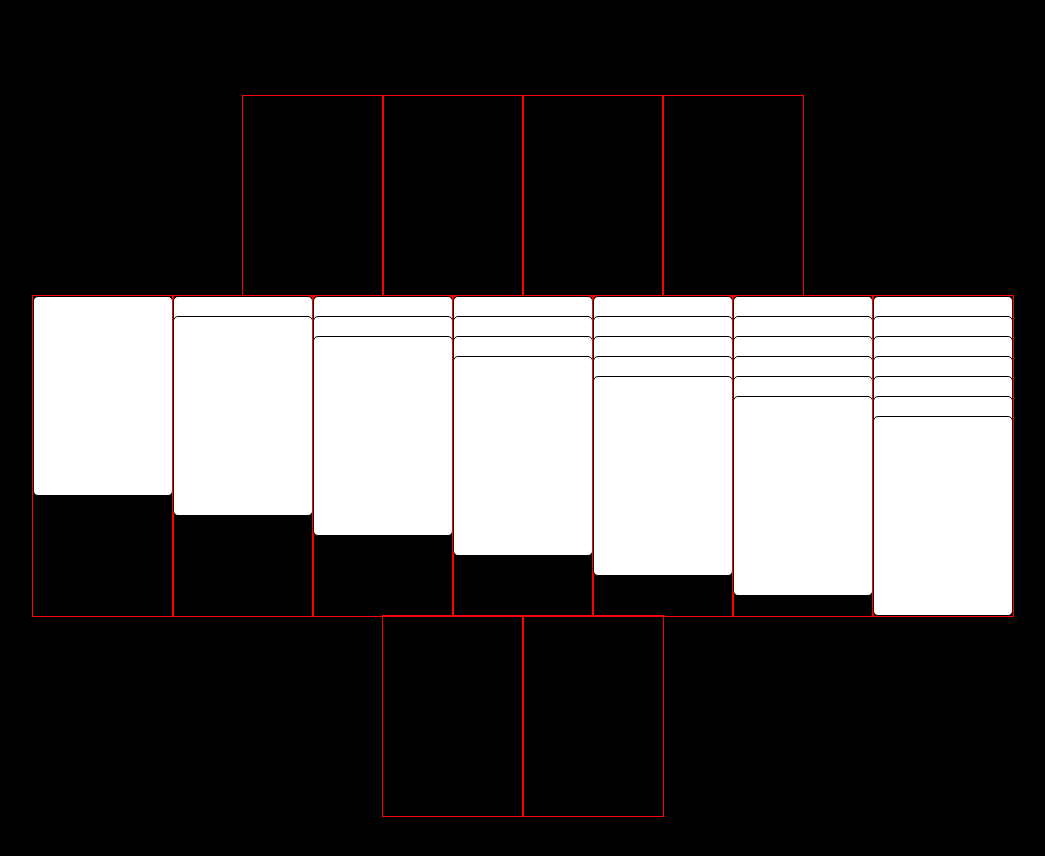
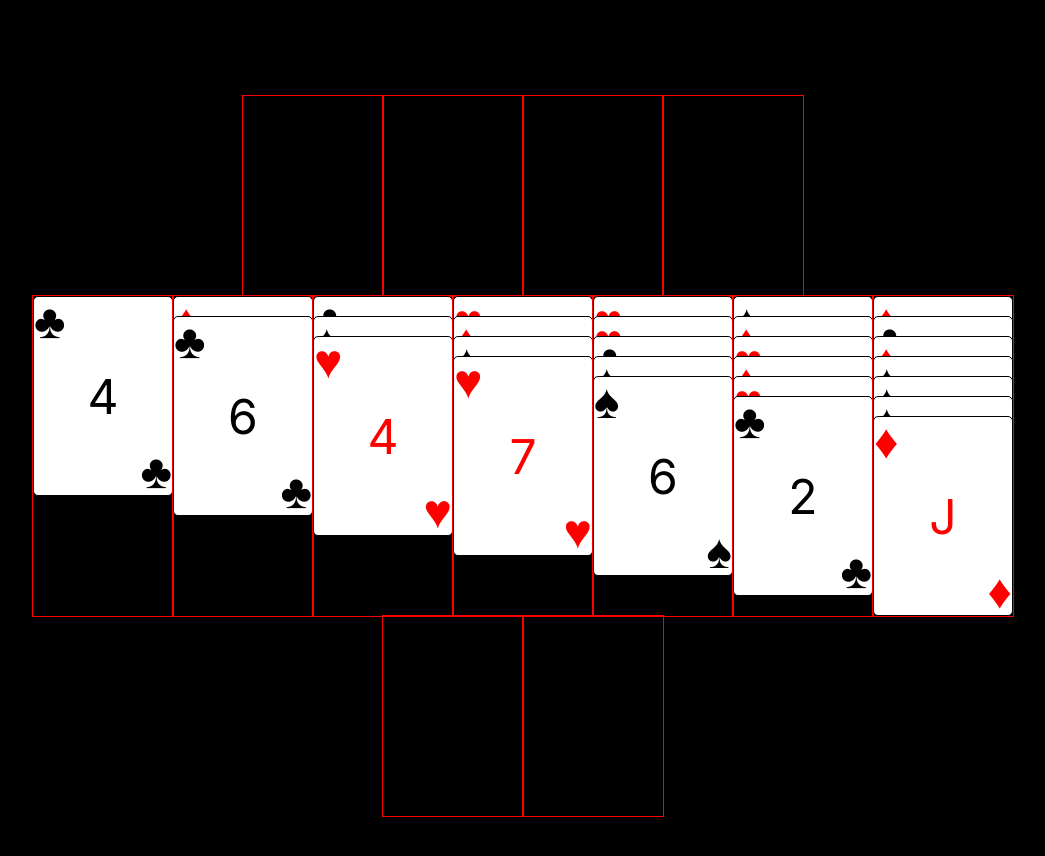
Before and after one commit to Rykus0/solitaire, a Next.js app: page / in a window 1280 px wide. Shown: the top 856 px of the page, without its empty margins (117-1162 px from the left). Built offline with nearby package versions, Linux system fonts and the light colour scheme.

Commit message:
feat: use card classes for stacks and display cards

```diff
--- a/src/app/components/Card.module.css
+++ b/src/app/components/Card.module.css
@@ -11,6 +11,57 @@
   border-radius: 5px;
 
   background: white;
+  color: black;
+
+  position: relative;
+}
+
+.diamonds,
+.hearts {
+  composes: card;
+  color: red;
+}
+
+.clubs,
+.spades {
+  composes: card;
+  color: black;
+}
+
+.card::before,
+.card::after {
+  position: absolute;
+  line-height: 1;
+}
+
+.card::before {
+  top: 0;
+  left: 0;
+}
+
+.card::after {
+  bottom: 0;
+  right: 0;
+}
+
+.diamonds::before,
+.diamonds::after {
+  content: "♦";
+}
+
+.hearts::before,
+.hearts::after {
+  content: "♥";
+}
+
+.clubs::before,
+.clubs::after {
+  content: "♣";
+}
+
+.spades::before,
+.spades::after {
+  content: "♠";
 }
 
 .dragging {
--- a/src/app/components/Card.tsx
+++ b/src/app/components/Card.tsx
@@ -1,9 +1,9 @@
 import { type DragEvent, useId } from "react";
+import { Card as PlayingCard, CardSuit } from "../../utils/PlayingCards";
 import classes from "./Card.module.css";
 
 type CardProps = {
-  value?: 1 | 2 | 3 | 4 | 5 | 6 | 7 | 8 | 9 | 10 | 11 | 12 | 13;
-  suit?: "spades" | "hearts" | "clubs" | "diamonds";
+  card: PlayingCard;
   dragging?: boolean;
   onDragStart?: (e: DragEvent<HTMLDivElement>) => void;
 };
@@ -14,11 +14,11 @@ export default function Card(props: CardProps) {
   return (
     <div
       id={id}
-      className={classes.card}
+      className={classes[CardSuit[props.card.getSuit()].toLowerCase()]}
       draggable="true"
       onDragStart={props.onDragStart}
     >
-      {props.value}
+      {props.card.getDisplayValue()}
     </div>
   );
 }
--- a/src/app/page.tsx
+++ b/src/app/page.tsx
@@ -1,10 +1,17 @@
 "use client";
 
-import { type DragEvent } from "react";
-import classes from "./page.module.css";
+import { type DragEvent, useEffect, useRef, useState } from "react";
+import { Card as PlayingCard, Deck } from "../utils/PlayingCards";
 import Card from "./components/Card";
 
+import classes from "./page.module.css";
+
+const STACK_COUNT = 7;
+
 export default function Home() {
+  const deck = useRef<Deck>(new Deck());
+  const [stacks, setStacks] = useState<PlayingCard[][]>(new Array(STACK_COUNT));
+
   function dragCardStart(e: DragEvent<HTMLDivElement>) {
     const target = e.target as HTMLDivElement;
     e.dataTransfer.clearData();
@@ -20,7 +27,6 @@ export default function Home() {
 
     const id = e.dataTransfer?.getData("text");
     const target = e.currentTarget as HTMLDivElement;
-    console.log(target);
 
     if (id && target) {
       const card = document.getElementById(id);
@@ -31,6 +37,18 @@ export default function Home() {
     }
   }
 
+  useEffect(() => {
+    deck.current.shuffle();
+    const stacks = new Array(STACK_COUNT);
+
+    for (let i = 0; i < STACK_COUNT; i++) {
+      const stackSize = i + 1;
+      stacks[i] = deck.current.draw(stackSize);
+    }
+
+    setStacks(stacks);
+  }, []);
+
   return (
     <main className={classes.main}>
       <div className={classes.board}>
@@ -40,48 +58,22 @@ export default function Home() {
         <div className={classes.stack}></div>
       </div>
       <div className={classes.board}>
-        <div className={classes.stack} onDragOver={dragOver} onDrop={dropCard}>
-          <Card onDragStart={dragCardStart} />
-        </div>
-        <div className={classes.stack} onDragOver={dragOver} onDrop={dropCard}>
-          <Card onDragStart={dragCardStart} />
-          <Card onDragStart={dragCardStart} />
-        </div>
-        <div className={classes.stack} onDragOver={dragOver} onDrop={dropCard}>
-          <Card onDragStart={dragCardStart} />
-          <Card onDragStart={dragCardStart} />
-          <Card onDragStart={dragCardStart} />
-        </div>
-        <div className={classes.stack} onDragOver={dragOver} onDrop={dropCard}>
-          <Card onDragStart={dragCardStart} />
-          <Card onDragStart={dragCardStart} />
-          <Card onDragStart={dragCardStart} />
-          <Card onDragStart={dragCardStart} />
-        </div>
-        <div className={classes.stack} onDragOver={dragOver} onDrop={dropCard}>
-          <Card onDragStart={dragCardStart} />
-          <Card onDragStart={dragCardStart} />
-          <Card onDragStart={dragCardStart} />
-          <Card onDragStart={dragCardStart} />
-          <Card onDragStart={dragCardStart} />
-        </div>
-        <div className={classes.stack} onDragOver={dragOver} onDrop={dropCard}>
-          <Card onDragStart={dragCardStart} />
-          <Card onDragStart={dragCardStart} />
-          <Card onDragStart={dragCardStart} />
-          <Card onDragStart={dragCardStart} />
-          <Card onDragStart={dragCardStart} />
-          <Card onDragStart={dragCardStart} />
-        </div>
-        <div className={classes.stack} onDragOver={dragOver} onDrop={dropCard}>
-          <Card onDragStart={dragCardStart} />
-          <Card onDragStart={dragCardStart} />
-          <Card onDragStart={dragCardStart} />
-          <Card onDragStart={dragCardStart} />
-          <Card onDragStart={dragCardStart} />
-          <Card onDragStart={dragCardStart} />
-          <Card onDragStart={dragCardStart} />
-        </div>
+        {stacks.map((stack, index) => (
+          <div
+            key={`stack-${index}`}
+            className={classes.stack}
+            onDragOver={dragOver}
+            onDrop={dropCard}
+          >
+            {stack.map((card) => (
+              <Card
+                key={card.getCardName()}
+                card={card}
+                onDragStart={dragCardStart}
+              />
+            ))}
+          </div>
+        ))}
       </div>
       <div className={classes.board}>
         <div className={classes.stack}></div>
```
